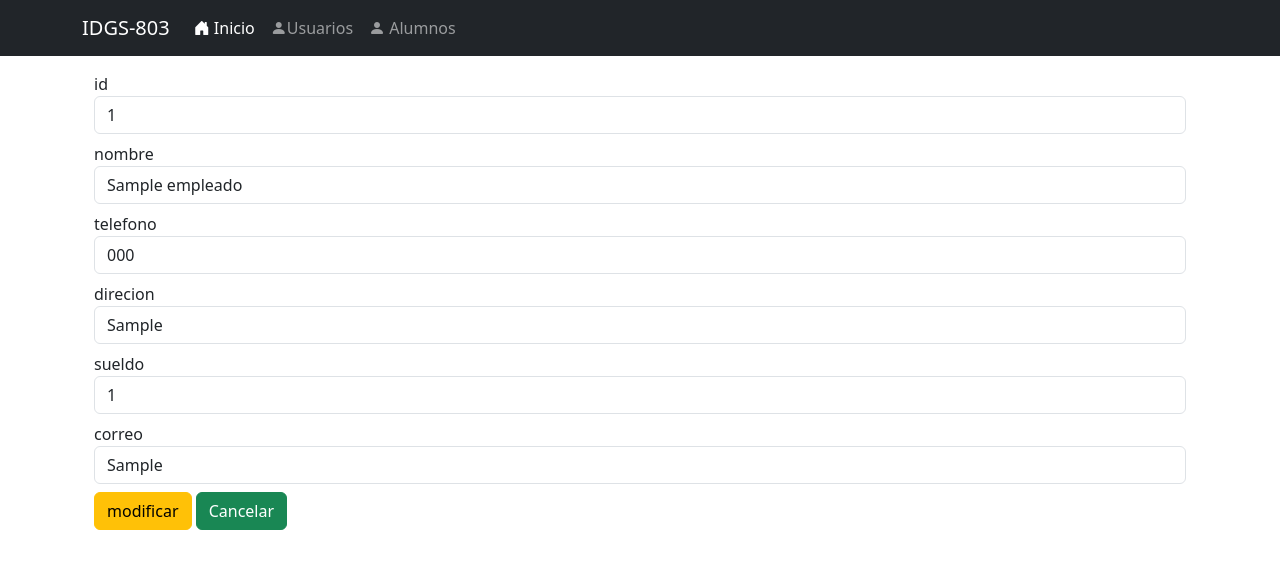
After one commit to IDGS-803-21000390/practicas_BD_IDGS803, a Flask app: page /modificar?id=1 in a window 1280 px wide. The commit adds this page. Shown: the top 569 px of the page. Run offline with Flask 3, Linux system fonts and the light colour scheme; tables that the repository leaves empty hold one stand-in row (values such as "Sample post"); some libraries are stand-ins or nearby versions.

Commit message:
ABC_Completo YPH 01/03/2024

```diff
--- a/main.py
+++ b/main.py
@@ -61,6 +61,54 @@ def alum():
 def page_not_found(e):
     return render_template('404.html'),404
 
+@app.route("/eliminar",methods=["GET","POST"])
+def eliminar():
+    emp_form=forms.UsarForm(request.form)
+    if request.method=='GET':
+        id=request.args.get('id')
+        #aqui pasamos la condicion que queremos buscar
+        emp1=db.session.query(Empleado).filter(Empleado.id==id).first()
+        emp_form.id.data=request.args.get('id')
+        emp_form.nombre.data=emp1.nombre
+        emp_form.telefono.data=emp1.telefono
+        emp_form.email.data=emp1.correo
+        emp_form.sueldo.data=emp1.sueldo
+        emp_form.direccion.data=emp1.direccion
+    if request.method=='POST':
+        id=emp_form.id.data
+        alum=Empleado.query.get(id)
+        db.session.delete(alum)
+        db.session.commit()
+        return redirect('ABC_Completo')
+    return render_template('eliminar.html',form=emp_form)
+
+
+
+@app.route("/modificar",methods=["GET","POST"])
+def modificar():
+    emp_form=forms.UsarForm(request.form)
+    if request.method=='GET':
+        id=request.args.get('id')
+        #aqui pasamos la condicion que queremos buscar
+        emp1=db.session.query(Empleado).filter(Empleado.id==id).first()
+        emp_form.id.data=request.args.get('id')
+        emp_form.nombre.data=emp1.nombre
+        emp_form.telefono.data=emp1.telefono
+        emp_form.email.data=emp1.correo
+        emp_form.sueldo.data=emp1.sueldo
+        emp_form.direccion.data=emp1.direccion
+    if request.method=='POST':
+        id=emp_form.id.data
+        emp1=db.session.query(Empleado).filter(Empleado.id==id).first()
+        emp1.nombre=emp_form.nombre.data
+        emp1.telefono=emp_form.telefono.data
+        emp1.correo=emp_form.email.data
+        emp1.direccion=emp_form.direccion.data
+        db.session.add(emp1)
+        db.session.commit()
+        return redirect('ABC_Completo')
+    return render_template('modificar.html',form=emp_form)
+
 
 
 #especificar el metodo que va a arrancar la aplicacion
--- a/templates/ABC_Completo.html
+++ b/templates/ABC_Completo.html
@@ -29,9 +29,9 @@
                     <td>{{alum.direccion}}</td>
                     <td>{{alum.sueldo}}</td>
                     <td>{{alum.correo}}</td>
-                    <td><a href="eliminar.html?id={{alum.id}}"
+                    <td><a href="eliminar?id={{alum.id}}"
                          class="btn btn-danger">Eliminar </a>  </td>
-                         <td><a href="modificar.html?id={{alum.id}}"
+                         <td><a href="modificar?id={{alum.id}}"
                             class="btn btn-warning">Actualizar</a>   </td>
                 </tr>
                 {%endfor%}
--- /dev/null
+++ b/templates/modificar.html
@@ -0,0 +1,52 @@
+
+{%extends "layout.html" %}
+
+{%block content%}
+
+{% from "_macros.html" import render_field%}
+<div class="container">
+    <div class="row">
+        <form name="registro" action="/modificar" id="modificar" method="post">
+            <div class="row control-group">
+                <div class="form-goup col-xs-12 float-label-form-group controls">
+                    {{render_field(form.id,class="form-control")}}
+                </div>
+                <div class="form-goup col-xs-12 float-label-form-group controls">
+                    {{render_field(form.nombre,class="form-control")}}
+                </div>
+            </div>
+
+            <div class="row control-group">
+                <div class="form-goup col-xs-12 float-label-form-group controls">
+                    {{render_field(form.telefono,class="form-control")}}
+                </div>
+            </div>
+            <div class="row control-group">
+                <div class="form-goup col-xs-12 float-label-form-group controls">
+                    {{render_field(form.direccion,class="form-control")}}
+                </div>
+            </div>
+            <div class="row control-group">
+                <div class="form-goup col-xs-12 float-label-form-group controls">
+                    {{render_field(form.sueldo,class="form-control")}}
+                </div>
+            </div>
+            <div class="row control-group">
+                <div class="form-goup col-xs-12 float-label-form-group controls">
+                    {{render_field(form.email,class="form-control")}}
+                </div>
+            </div>
+            <input type="hidden" name="csrf_token" value="{{csrf_token()}}"/>
+            <input type="submit" id="modificar" name="modificar" value="modificar" class=" btn btn-warning"/>
+
+            <a href="ABC_Completo" class="btn btn-success">Cancelar</a>
+         </form>
+    </div>
+</div>
+
+
+
+
+
+
+{%endblock%}
```
Also changed, not shown: templates/eliminar.html (added, +52 -0 lines).
